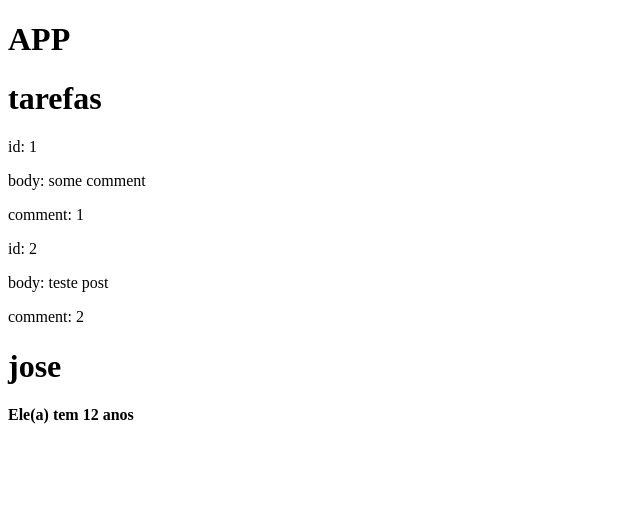
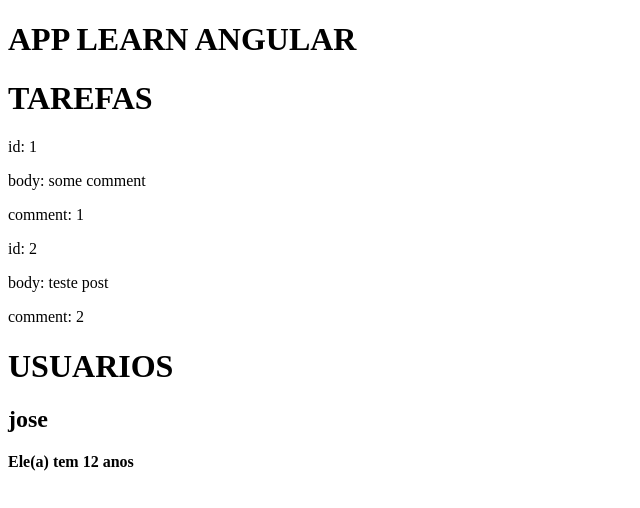
Before and after one commit to Josemalyson/poc, an Angular app: page /tarefas in a window 1280 px wide. Shown: the top 508 px of the page, without its empty margins (0-640 px from the left). Built offline with nearby package versions, Linux system fonts and the light colour scheme; data requests are answered from the project's data file.

Commit message:
modificando os titulos

```diff
--- a/src/app/app.component.html
+++ b/src/app/app.component.html
@@ -1,2 +1,2 @@
-<h1>APP</h1>
+<h1>APP LEARN ANGULAR</h1>
 <router-outlet></router-outlet>
--- a/src/app/tarefas/tarefas.component.html
+++ b/src/app/tarefas/tarefas.component.html
@@ -1,4 +1,4 @@
-<h1>tarefas</h1>
+<h1>TAREFAS</h1>
 <div *ngFor="let comment of comments">
   <p>id:  {{comment.id}}</p>
   <p>body: {{comment.body}}</p>
--- a/src/app/usuario/usuario.component.html
+++ b/src/app/usuario/usuario.component.html
@@ -1,5 +1,5 @@
 <h1>
-  {{usuario.nome}}
+  USUARIOS
 </h1>
-
+<h2>{{usuario.nome}}</h2>
 <p><strong>Ele(a) tem {{usuario.idade}} anos</strong></p>
```
